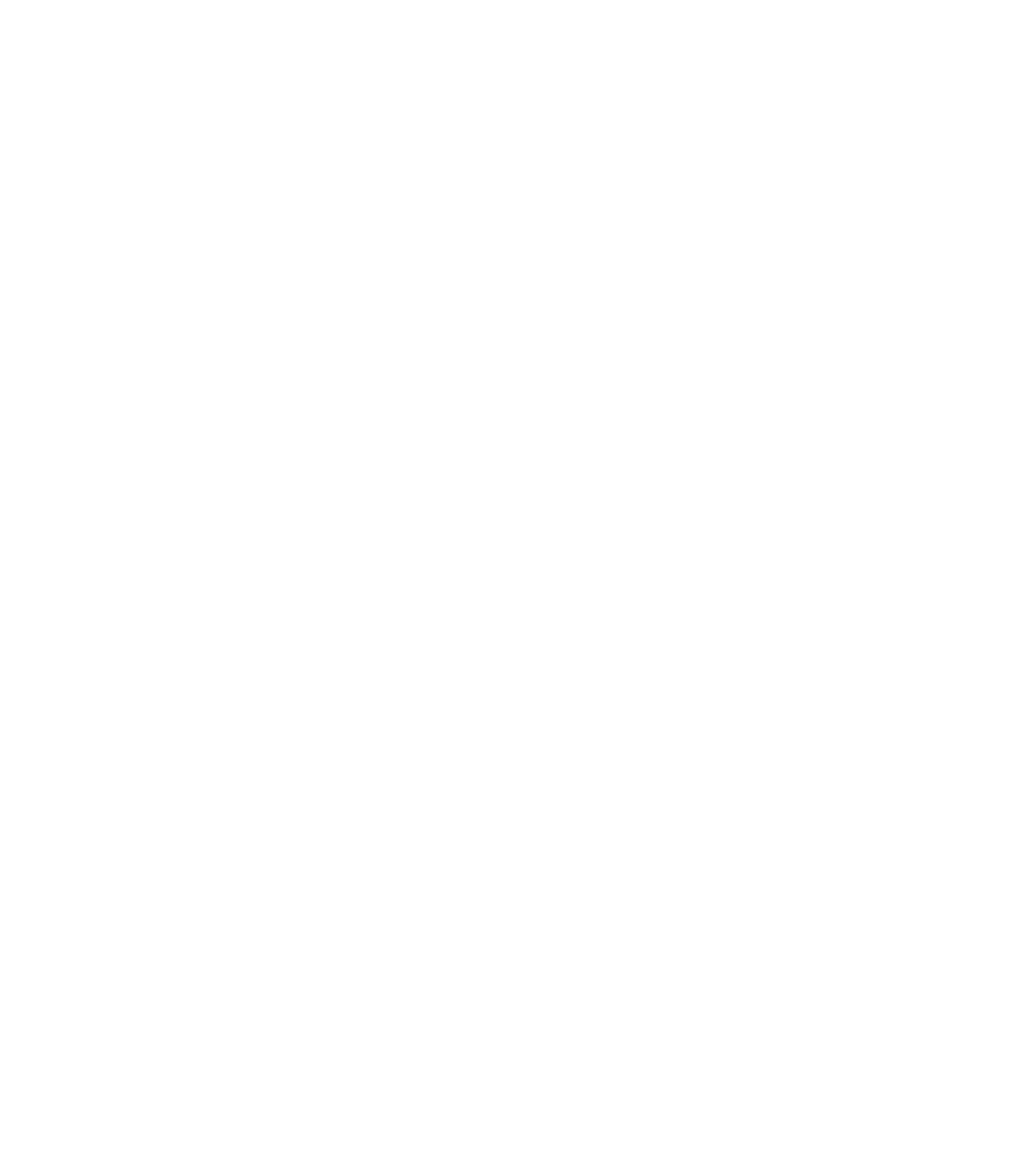
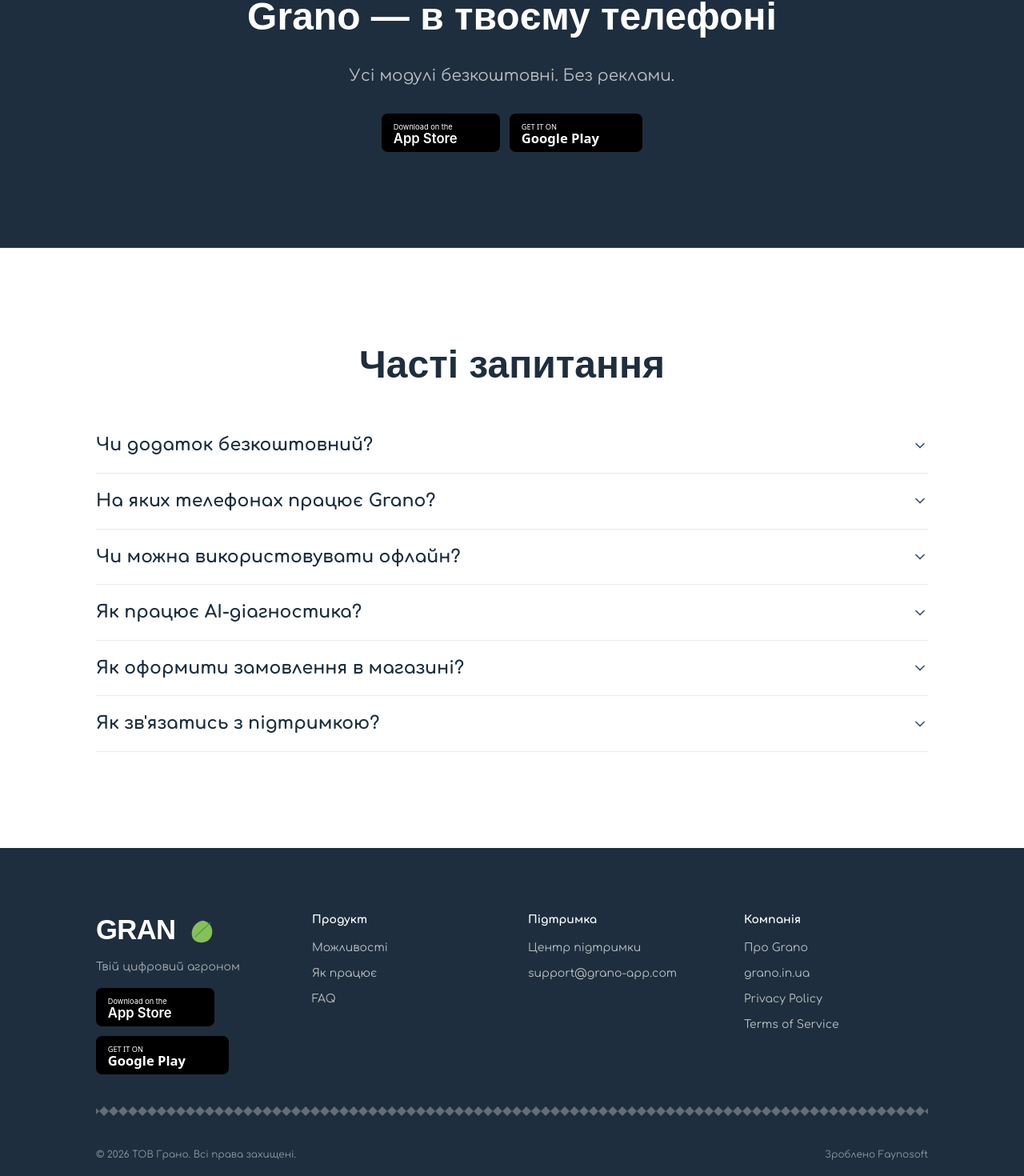
Before and after one commit to Grano-App/grano-landing, a Next.js app: page / in a window 1280 px wide. Shown: the part 7424-8894 px from the top of the page at 80% size. Before the commit the page ends 7224 px from the top, so only its background shows below. Built offline with nearby package versions, Linux system fonts and the light colour scheme; a web font is replaced by a local one.

Commit message:
feat(sections): add final-cta, faq, footer; assemble homepage
Co-Authored-By: Claude Opus 4.7 (1M context) <noreply@anthropic.com>

```diff
--- a/app/page.tsx
+++ b/app/page.tsx
@@ -4,6 +4,9 @@ import { FeatureCards } from "@/components/sections/feature-cards";
 import { DeepDive } from "@/components/sections/deep-dive";
 import { HowItWorks } from "@/components/sections/how-it-works";
 import { SocialProof } from "@/components/sections/social-proof";
+import { FinalCta } from "@/components/sections/final-cta";
+import { Faq } from "@/components/sections/faq";
+import { Footer } from "@/components/sections/footer";
 import { OrnDivider } from "@/components/ui/orn-divider";
 import { deepDives } from "@/content/deep-dives";
 
@@ -22,7 +25,10 @@ export default function Home() {
         <HowItWorks />
         <OrnDivider />
         <SocialProof />
+        <FinalCta />
+        <Faq />
       </main>
+      <Footer />
     </>
   );
 }
--- /dev/null
+++ b/components/sections/faq.tsx
@@ -0,0 +1,26 @@
+import { Container } from "@/components/ui/container";
+import { Section } from "@/components/ui/section";
+import { AccordionItem } from "@/components/ui/accordion-item";
+import { faqItems } from "@/content/faq";
+
+export function Faq() {
+  return (
+    <Section id="faq" bg="white">
+      <Container className="max-w-3xl">
+        <h2 className="mb-10 text-center font-display text-h2 font-bold text-navy-900">
+          Часті запитання
+        </h2>
+        <div>
+          {faqItems.map((item) => (
+            <AccordionItem
+              key={item.id}
+              id={item.id}
+              question={item.question}
+              answer={item.answer}
+            />
+          ))}
+        </div>
+      </Container>
+    </Section>
+  );
+}
--- /dev/null
+++ b/components/sections/final-cta.tsx
@@ -0,0 +1,29 @@
+import { Container } from "@/components/ui/container";
+import { Section } from "@/components/ui/section";
+import { Logo } from "@/components/brand/logo";
+import { StoreBadges } from "@/components/ui/store-badges";
+
+export function FinalCta() {
+  return (
+    <Section bg="navy" className="relative">
+      <div
+        aria-hidden="true"
+        className="absolute left-0 right-0 top-0 h-px bg-green-500/20"
+      />
+      <div
+        aria-hidden="true"
+        className="absolute bottom-0 left-0 right-0 h-px bg-green-500/20"
+      />
+      <Container className="flex flex-col items-center gap-8 text-center">
+        <Logo variant="dark" />
+        <h2 className="font-display text-h2 font-bold text-white">
+          Grano — в твоєму телефоні
+        </h2>
+        <p className="text-lede text-white/70">
+          Усі модулі безкоштовні. Без реклами.
+        </p>
+        <StoreBadges />
+      </Container>
+    </Section>
+  );
+}
--- /dev/null
+++ b/components/sections/footer.tsx
@@ -0,0 +1,56 @@
+import Link from "next/link";
+import { Container } from "@/components/ui/container";
+import { Logo } from "@/components/brand/logo";
+import { StoreBadges } from "@/components/ui/store-badges";
+import { OrnDivider } from "@/components/ui/orn-divider";
+import { footerColumns } from "@/content/footer";
+import { site } from "@/content/site";
+
+export function Footer() {
+  return (
+    <footer className="bg-navy-900 pt-20 pb-10 text-white">
+      <Container>
+        <div className="grid grid-cols-1 gap-10 md:grid-cols-4">
+          <div className="flex flex-col gap-4">
+            <Logo variant="dark" />
+            <p className="text-sm text-white/60">{site.tagline}</p>
+            <StoreBadges />
+          </div>
+          {footerColumns.map((col) => (
+            <div key={col.title} className="flex flex-col gap-3">
+              <h4 className="text-sm font-bold text-white">{col.title}</h4>
+              <ul className="flex flex-col gap-2">
+                {col.links.map((link) => (
+                  <li key={link.href}>
+                    {"external" in link && link.external ? (
+                      <a
+                        href={link.href}
+                        target="_blank"
+                        rel="noreferrer"
+                        className="text-sm text-white/70 hover:text-white"
+                      >
+                        {link.label}
+                      </a>
+                    ) : (
+                      <Link
+                        href={link.href}
+                        className="text-sm text-white/70 hover:text-white"
+                      >
+                        {link.label}
+                      </Link>
+                    )}
+                  </li>
+                ))}
+              </ul>
+            </div>
+          ))}
+        </div>
+        <OrnDivider tone="white" className="my-10" />
+        <div className="flex flex-col items-center justify-between gap-4 text-xs text-white/50 md:flex-row">
+          <div>© 2026 {site.company}. Всі права захищені.</div>
+          <div>Зроблено {site.developer}</div>
+        </div>
+      </Container>
+    </footer>
+  );
+}
```
Also changed, not shown: .claude/settings.json.
